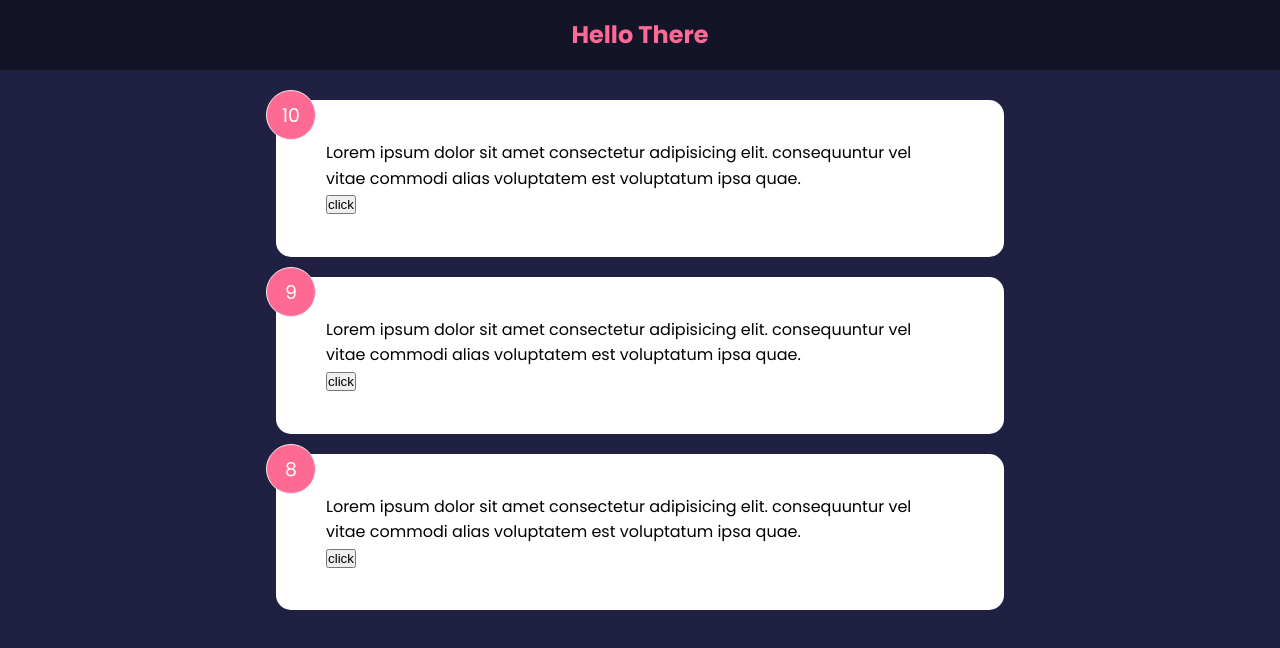
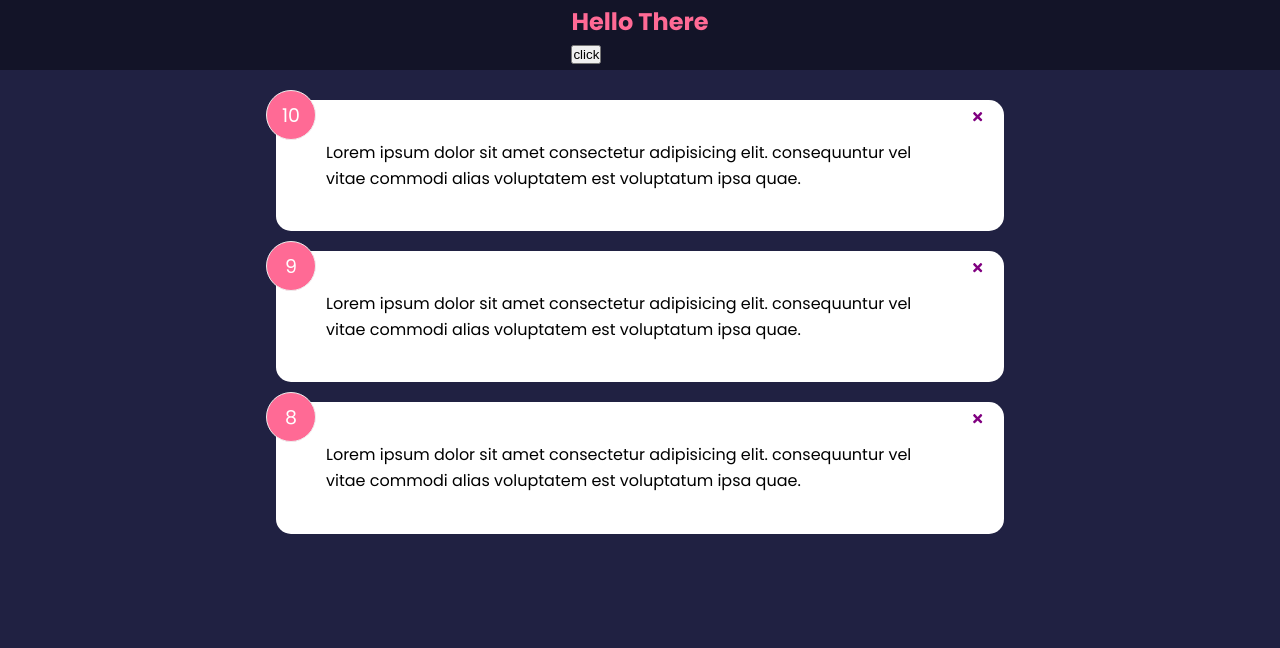
Before and after one commit to Hosseinht/rateapp-react, a React (Create React App) app: page / in a window 1280 px wide. Shown: the top 648 px of the page. Built offline with nearby package versions, Linux system fonts and the light colour scheme.

Commit message:
Events & Props Drilling & Dark mode

```diff
--- a/package.json
+++ b/package.json
@@ -8,6 +8,7 @@
     "@testing-library/user-event": "^13.5.0",
     "react": "^17.0.2",
     "react-dom": "^17.0.2",
+    "react-icons": "^4.3.1",
     "react-router-dom": "^6.2.2",
     "react-scripts": "5.0.0",
     "sass": "^1.49.9",
--- a/src/App.js
+++ b/src/App.js
@@ -6,12 +6,24 @@ import {useState} from "react";
 
 function App() {
     const [rateData, setRateData] = useState(RateData)
+    const [reverse, setReverse] = useState(false)
+
+    const deleteRateData = (id) => {
+        if (window.confirm('Are you sure you want to delete?'))
+            setRateData(rateData.filter((item) =>
+                item.id !== id
+            ))
+    }
 
     return (
         <>
-            <Header/>
+            <Header reverse={reverse} setReverse={setReverse}/>
             <div className='container'>
-                <RateList rateData={rateData}/>
+                <RateList
+                    reverse={reverse}
+                    rateData={rateData}
+                    handleDelete={deleteRateData}
+                />
             </div>
         </>
     );
--- a/src/components/Header.jsx
+++ b/src/components/Header.jsx
@@ -1,14 +1,18 @@
 import PropTypes from 'prop-types';
+import Card from "./shared/Card";
+import {useState} from "react";
 
-function Header({text, bgColor, textColor}) {
+function Header({text, bgColor, textColor, reverse, setReverse}) {
     const headerStyles = {
         backgroundColor : bgColor,
         color : textColor,
     }
+
     return (
         <header style={headerStyles}>
             <div className="container">
                 <h2>{text}</h2>
+                <button onClick={() => setReverse(!reverse)}>click</button>
             </div>
         </header>
     );
--- a/src/components/RateItem.jsx
+++ b/src/components/RateItem.jsx
@@ -1,13 +1,20 @@
 import Card from "./shared/Card";
+import {FaTimes} from "react-icons/fa";
 import {useState} from "react";
 
-const RateItem = ({item}) => {
-    const [reverse, setReverse] = useState(false)
+const RateItem = ({item, reverse, handleDelete}) => {
+    // const handleClick = (gooz) => {
+    //     console.log(gooz)
+    //     // gooz is id
+    // }
     return (
         <Card reverse={reverse}>
             <div className="num-display">{item.rating}</div>
+            <button onClick={() => handleDelete(item.id)} className="close">
+                <FaTimes color='purple'/>
+            </button>
             <div className="text-display">{item.text}</div>
-            <button onClick={() => setReverse(!reverse)}>click</button>
+            {/*<button onClick={() => setReverse(!reverse)}>click</button>*/}
         </Card>
     );
 };
--- a/src/components/RateList.jsx
+++ b/src/components/RateList.jsx
@@ -1,14 +1,19 @@
 import RateItem from "./RateItem";
 
 
-const RateList = ({rateData}) => {
+const RateList = ({rateData , reverse,handleDelete}) => {
     if (!rateData || rateData.length === 0) {
         return <p>No rate data yet</p>
     }
     return (
         <div className='feedback-list'>
             {rateData.map((item) => (
-                <RateItem key={item.id} item={item}/>
+                <RateItem
+                    reverse={reverse}
+                    key={item.id}
+                    item={item}
+                    handleDelete={handleDelete}
+                />
             ))}
         </div>
     );
--- a/src/components/shared/Card.jsx
+++ b/src/components/shared/Card.jsx
@@ -1,6 +1,8 @@
-import React from 'react';
+import PropTypes from "prop-types";
+import {useState} from "react";
 
 const Card = ({children, reverse}) => {
+    // const [reverse, setReverse] = useState(false)
     // return (
     //     <div className={`card ${reverse && 'reverse'}`}>
     //         {children}
@@ -19,4 +21,13 @@ const Card = ({children, reverse}) => {
 
 };
 
+Card.defaultProps = {
+    reverse: false
+}
+
+Card.propTypes = {
+    children: PropTypes.node.isRequired,
+    reverse: PropTypes.bool
+}
+
 export default Card;
```
Also changed, not shown: 1 other file (tests, documents, lock files or other folders).
